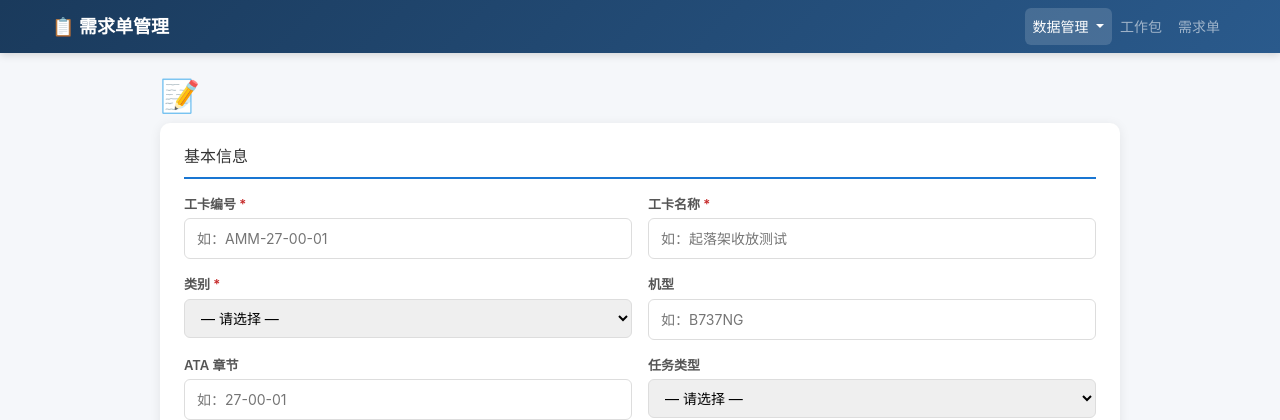
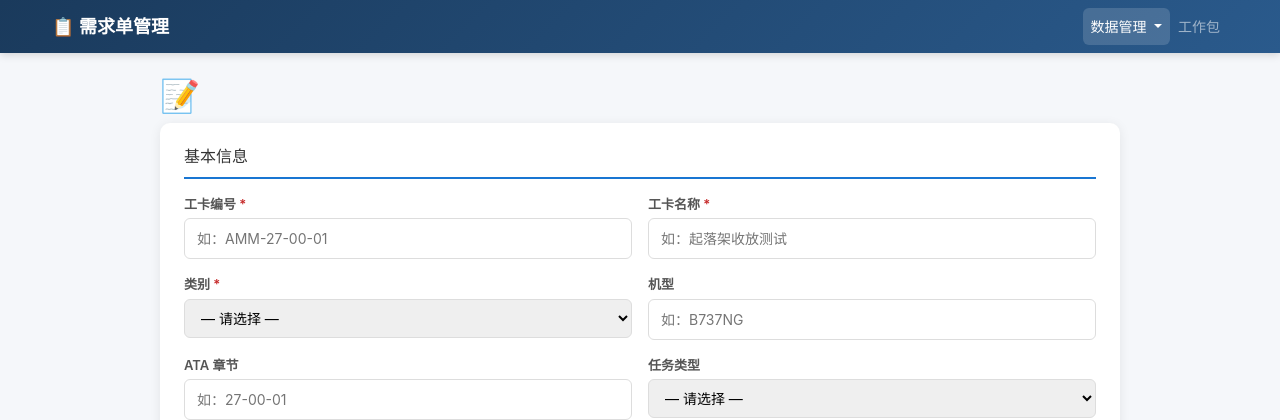
Before and after one commit to ElissaMA/reqman, a Flask app: page /card/new in a window 1280 px wide. Shown: the top 420 px of the page. Run offline with Flask 3, Linux system fonts and the light colour scheme; data that the repository does not hold is empty.

Commit message:
移除导航栏需求单链接，工作包页面整行点击已可访问预览

```diff
--- a/src/reqman/templates/base.html
+++ b/src/reqman/templates/base.html
@@ -172,9 +172,7 @@
                 <li class="nav-item">
                     <a class="nav-link {{ 'active' if request.path == '/upload' }}" href="/upload">工作包</a>
                 </li>
-                <li class="nav-item">
-                    <a class="nav-link {{ 'active' if request.path.startswith('/generate') }}" href="/generate">需求单</a>
-                </li>
+
             </ul>
         </div>
     </div>
```
